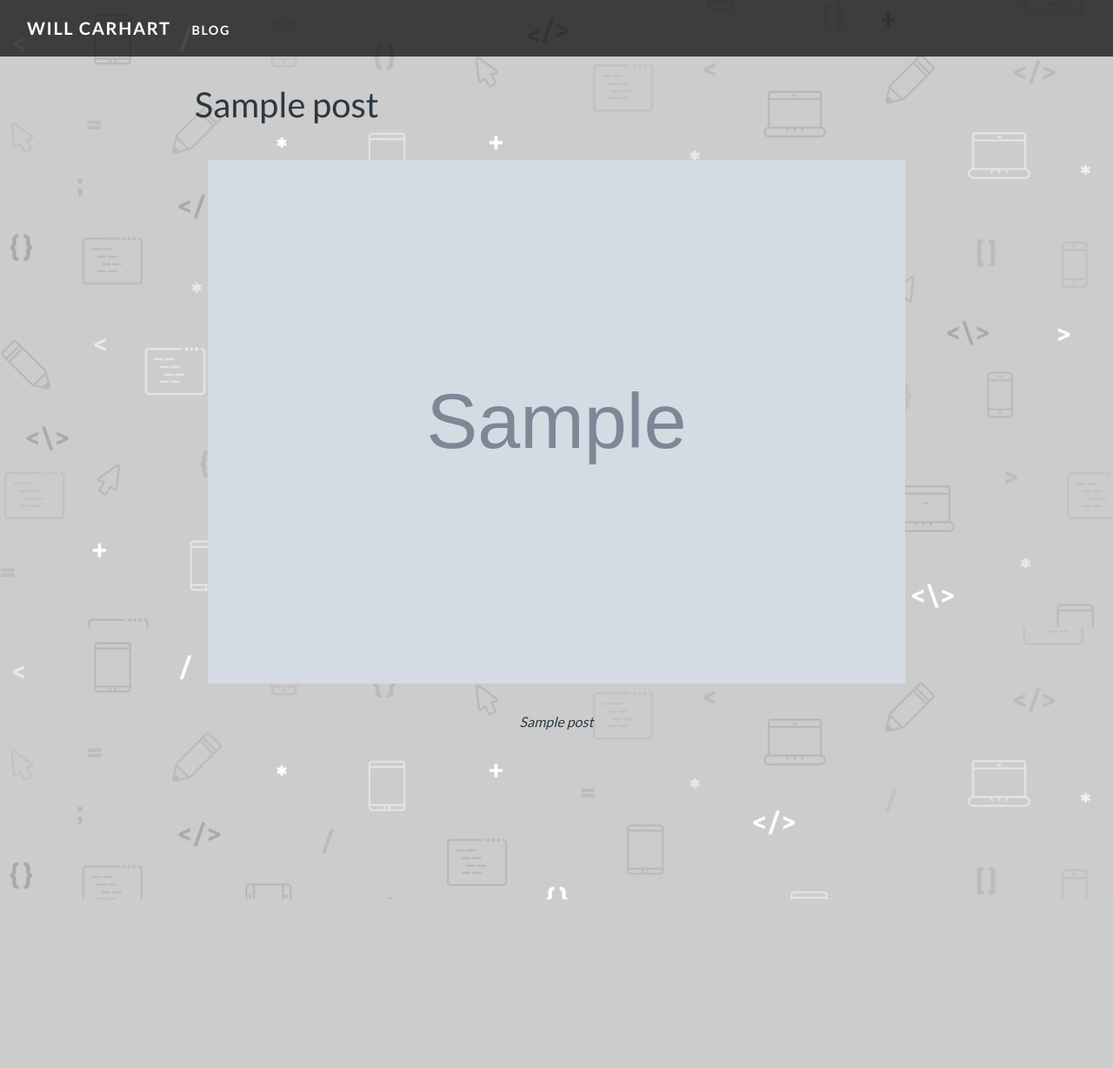
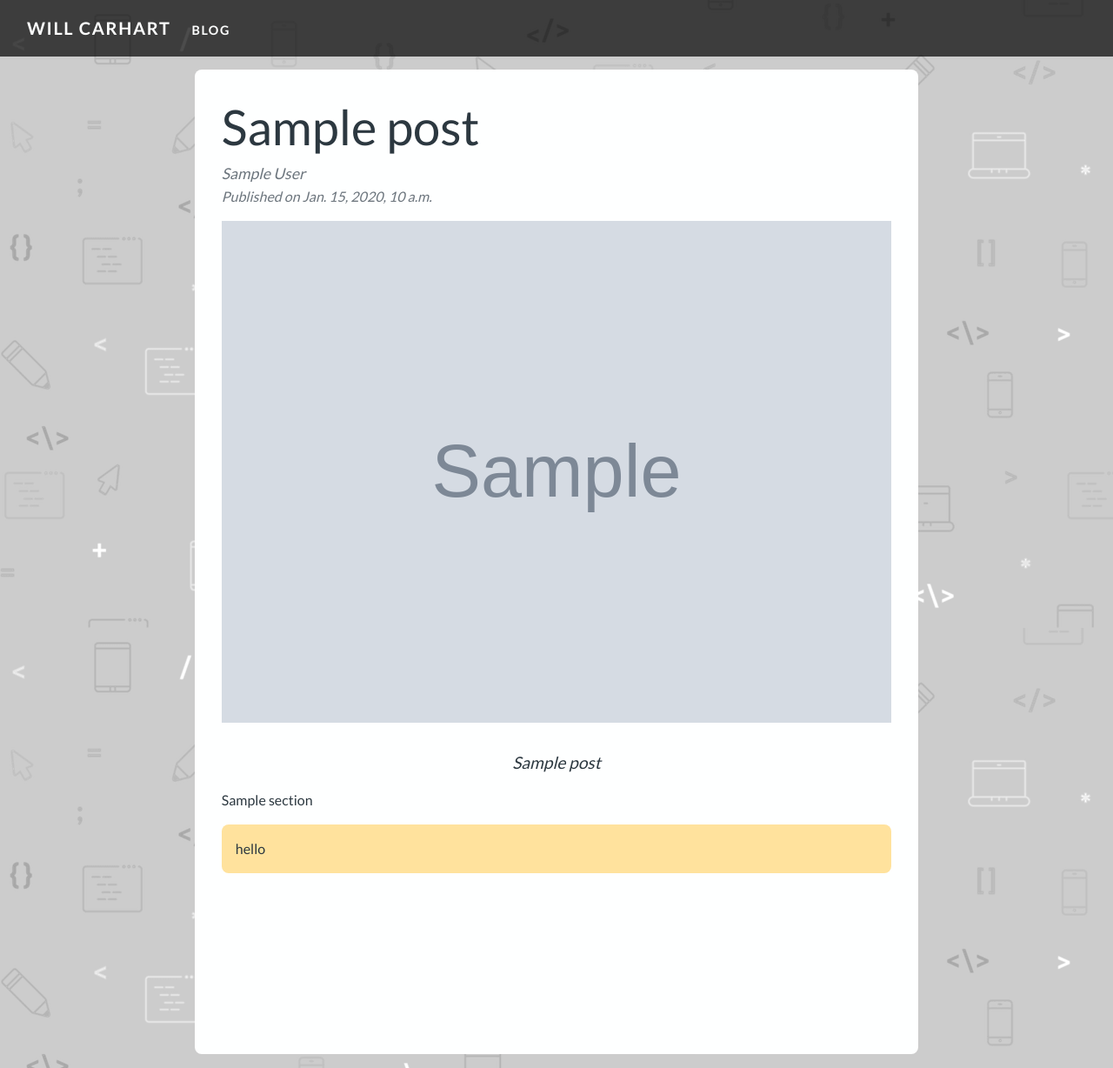
Before and after one commit to wcarhart/willcarh.art-v1, a Django app: template blog/templates/blog_detail.html in a window 1280 px wide. Shown: the whole page at 87% size. Before the commit the page ends 1034 px from the top, so only its background shows below. Run offline with Django 3.2, Linux system fonts and the light colour scheme; tables that the repository leaves empty hold one stand-in row (values such as "Sample post"); the template is opened without the code that fills it: values that come from a table or form of the project are taken from there, most other values are stand-ins (such as "Sample title", 1, 10 or a date in 2020); grey boxes marked "Sample" are stand-in pictures; parts of the project's set-up code (start-up, migrations or seed data) failed here and were passed over; some libraries are stand-ins or nearby versions.

Commit message:
Working on blog detail

```diff
--- a/blog/models.py
+++ b/blog/models.py
@@ -9,6 +9,7 @@ class Post(models.Model):
 	cover = models.FilePathField(path='/img', default='', null=True, blank=True)
 	content = models.TextField(default='', null=True, blank=True)
 	published = models.DateTimeField(default=datetime.datetime.now, null=True, blank=True)
+	author = models.CharField(max_length=100, default='', null=True, blank=True)
 
 	def __str__(self):
 		return str(self.title)
--- a/blog/static/blog_base.css
+++ b/blog/static/blog_base.css
@@ -17,6 +17,8 @@
 	--n1dark: #00050D;
 	--n2: #feffff; /*off-white*/
 	--n2dark: #CBCCCC;
+	--n3: #ffe29d; /*creme*/
+	--n3dark: #ffcb51;
 }
 
 /*uncomment this line for debugging*/
@@ -130,12 +132,43 @@ i.subtitle {
 /*-- end blog container, index--*/
 
 /*-- blog container, detail --*/
+.article {
+	background-color: var(--n2);
+	margin-top: 1rem;
+	margin-bottom: 1rem;
+	border-radius: 0.5rem;
+	padding: 1rem;
+}
+.heading-title {
+	margin: 1rem 0;
+}
+h1.heading {
+	font-size: 3.5rem;
+	margin-bottom: 0.5rem;
+	padding: 0;
+}
+i.larger {
+	font-size: 1.1rem;
+}
 .cover-photo {
 	width: 100%;
 	max-width: 100%;
 	padding-bottom: 1rem;
 }
+.post-subtitle {
+	font-size: 1.2rem;
+	padding-bottom: 1rem;
+}
 /*-- end blog container, detail --*/
+
+/* post content comes from content.json and uses custom classes */
+/*-- post content --*/
+.attention {
+	background-color: var(--n3);
+	border-radius: 0.5rem;
+	padding: 1rem;
+}
+/*-- end post content --*/
 
 /* Devices under 768px (md) */
 @media(max-width: 767px) {
--- a/blog/templates/blog_detail.html
+++ b/blog/templates/blog_detail.html
@@ -3,10 +3,16 @@
 
 {% block page_content %}
 <div class="container blog-container">
-	<div class="narrow">
+	<div class="os-animation" data-animation="fadeInUp">
+		<div class="narrow article">
 			<!-- header -->
+			<div class="container-fluid heading-title">
 				<div class="os-animation" data-animation="fadeInUp">
 					<h1 class="heading">{{ post.title }}</h1>
+					<i class="text-muted larger">{{ post.author }}</i>
+					<br>
+					<i class="text-muted">Published on {{ post.published }}</i>
+				</div>
 			</div>
 			<!-- end header -->
 
@@ -19,7 +25,12 @@
 					<i>{{ post.subtitle }}</i>
 				</div>
 				<div class="container-fluid post-content">
-
+					{% for section in sections %}
+					{% autoescape off %}
+					<p>{{ section }}</p>
+					{% endautoescape %}
+					{% endfor %}
+					<div class="attention">hello</div>
 				</div>
 			</div>
 			<!-- end content -->
@@ -31,4 +42,5 @@
 			<!-- end footer -->
 		</div>
 	</div>
+</div>
 {% endblock %}
--- a/canvas/index.html
+++ b/canvas/index.html
@@ -357,7 +357,7 @@
 								<p class="lead">Software Engineer, Test Automation</p>
 								<div class="experience-details">
 									<h4><span class="item">Team</span>: Oncology, Clinical Genomics Software</h4>
-									<h4><span class="item">My role</span>: In my current role at Illumina, I write scripts to automate testing of new software components, mostly in Python. In addition, I've written a suite of custom compression algorithms for a few of our genomic data types, compressing them over 90% on average.</h4>
+									<h4><span class="item">My role</span>: In my current role at Illumina, I write scripts to automate testing of new software components, mostly in Python. In addition, I've written a suite of custom compression algorithms for a few of our genomic data types, compressing them by over 90% on average.</h4>
 									<h4><span class="item">Technologies used</span>: Python, Bash, Docker, Jenkins</h4>
 								</div>
 								<a class="btn btn-color btn-sm" href="https://www.illumina.com/" target="_blank">Visit Website</a>
@@ -446,7 +446,7 @@
 								<i class="fas fa-code"></i>
 							</span>
 						</div>
-						<p class="lead">In addition to being the foundation of my career, coding is one of my hobbies. I love being able to take an idea from inception to reality. I think of writing software can be just as much as an art form as writing or painting.</p>
+						<p class="lead">In addition to being the foundation of my career, coding is one of my hobbies. I love being able to take an idea from inception to reality. I think of writing software can be just as much of an art form as writing or painting.</p>
 					</div>
 				</div>
 			</div>
--- a/projects/static/base.css
+++ b/projects/static/base.css
@@ -68,7 +68,7 @@ body {
 	padding: 2rem 0;
 }
 .project-item {
-	padding-bottom: 1rem;
+	padding-bottom: 2rem;
 	transition: transform .4s ease;
 }
 .project-item:hover {
--- a/projects/views.py
+++ b/projects/views.py
@@ -12,7 +12,7 @@ def project_index(request):
 def project_detail(request, title):
 	project = Project.objects.get(title=title)
 
-	description_sections = project.description.split('<br>')
+	description_sections = project.description.split('<section>')
 	links_dictionary = json.loads(project.links.replace("'", '"'))
 	github = pypi = ''
 	if 'GitHub' in links_dictionary.keys():
```
Also changed, not shown: blog/views.py (+16 -1 lines), content.json (+20 -16 lines), blog/migrations/0003_post_author.py (added). Lines whose indentation alone changed are shown as unchanged.
